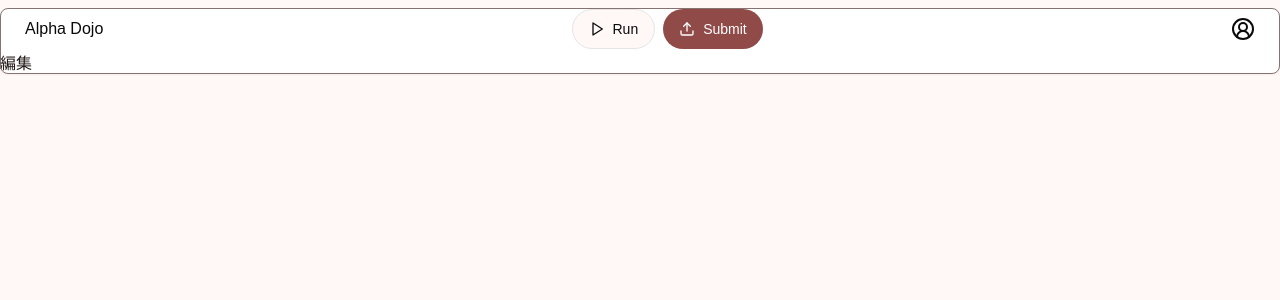
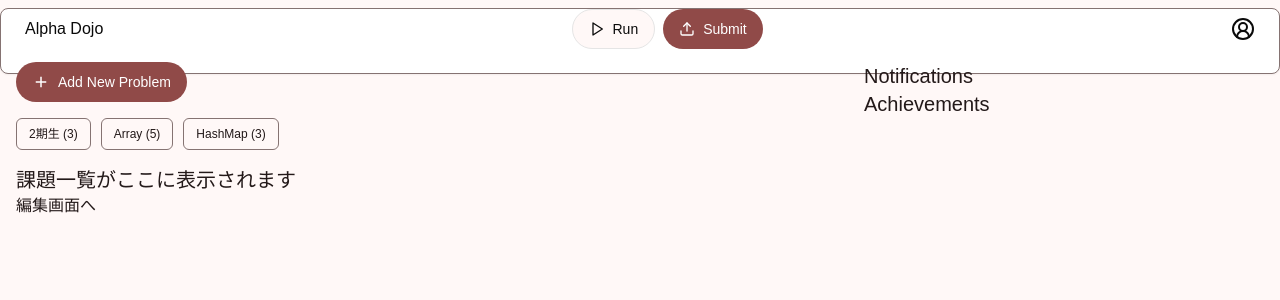
Before and after one commit to Greek-Academy/alpha-dojo-v2, a Next.js app: page / in a window 1280 px wide. Shown: the top 300 px of the page. Built offline with nearby package versions, Linux system fonts and the light colour scheme.

Commit message:
add: ホームページのレイアウトを作成

```diff
--- a/app/page.tsx
+++ b/app/page.tsx
@@ -1,9 +1,33 @@
+import { Button } from "@/components/ui/button";
 import Link from "next/link";
+import { AddIcon } from "./components/icons/material-symbols";
+import { ToggleGroup, ToggleGroupItem } from "@/components/ui/toggle-group";
 
 export default function Home() {
   return (
-    <div>
-        <Link href="/submissions/1/edit">編集</Link>
+    <div className="px-4 py-2.5 flex gap-2.5">
+        <div className="flex-grow flex flex-col items-start gap-4">
+            <Button>
+                <AddIcon/> Add New Problem
+            </Button>
+            <ToggleGroup variant="outline" type="single" className="justify-start">
+                <ToggleGroupItem value="2期生"   checkWithSelect>2期生 (3)</ToggleGroupItem>
+                <ToggleGroupItem value="Array"   checkWithSelect>Array (5)</ToggleGroupItem>
+                <ToggleGroupItem value="HashMap" checkWithSelect>HashMap (3)</ToggleGroupItem>
+            </ToggleGroup>
+            <div>
+                <h1 className="text-xl">課題一覧がここに表示されます</h1>
+                <Link href="/submissions/1/edit">編集画面へ</Link>
+            </div>
+        </div>
+        <div className="w-100">
+            <div>
+                <h1 className="text-xl">Notifications</h1>
+            </div>
+            <div>
+                <h1 className="text-xl">Achievements</h1>
+            </div>
+        </div>
     </div>
   );
 }
--- a/tailwind.config.ts
+++ b/tailwind.config.ts
@@ -9,6 +9,9 @@ const config: Config = {
   ],
   theme: {
   	extend: {
+		width: {
+			'100': '25rem'
+		},
   		colors: {
   			background: 'rgb(var(--background))',
   			foreground: {
```
